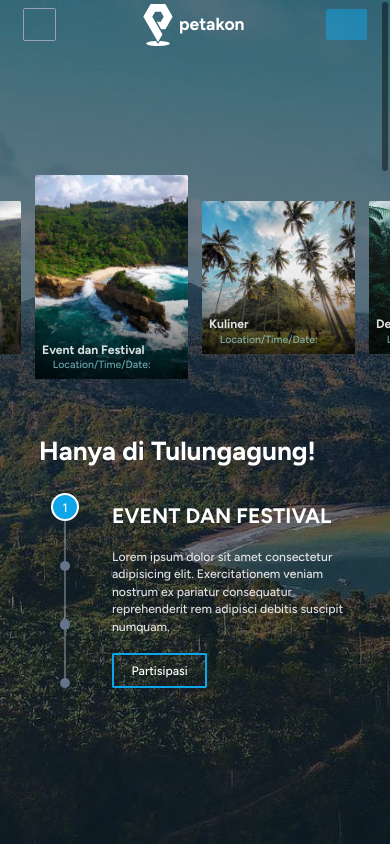
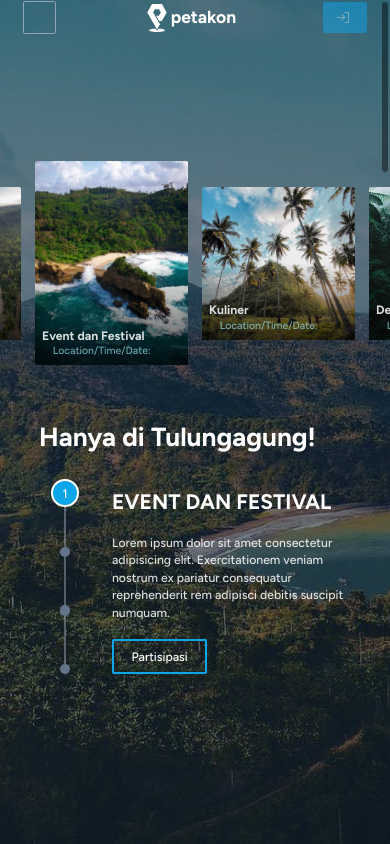
Before and after one commit to TulungPetakon/petakon, a SvelteKit app: page / in a window 390 px wide. Built offline with nearby package versions, Linux system fonts and the light colour scheme.

Commit message:
Active Page Indicator

```diff
--- a/src/components/menu/NavBar.svelte
+++ b/src/components/menu/NavBar.svelte
@@ -1,4 +1,5 @@
 <script>
+	import { page } from '$app/stores';
 	import { scrollTop } from '$lib/stores/app-stores.svelte.js';
 	import navLinks from './navlink';
 	import Brand from '$comp/icons/Brand.svelte';
@@ -26,7 +27,7 @@
 
 	<h1 class="font-bold text-xl py-1 group-[.active]:text-black transition-all">
 		<a href="/" class=" flex items-center">
-			<div class="w-12 inline-block"><Brand mono={$scrollTop < 1 && !solidBG} /></div>
+			<div class="w-8 inline-block"><Brand mono={$scrollTop < 1 && !solidBG} /></div>
 			<span>petakon</span>
 		</a>
 	</h1>
@@ -35,9 +36,9 @@
 		{#each navLinks as { href, title, icon }}
 			<a
 				{href}
-				class="hidden lg:inline-flex py-5 mx-3 after:bg-white after:w-full after:scale-x-0 after:h-[.15rem] relative after:absolute after:bottom-0 after:left-0 after:rounded-t-md hover:after:scale-x-100 after:transition-transform after:duration-300 group-[.active]:after:pk-bg transition-all group-[.active]:text-black"
+				class="hidden lg:inline-flex py-5 mx-3 after:bg-white after:w-full after:scale-x-0 after:h-[.15rem] relative after:absolute after:bottom-0 after:left-0 after:rounded-t-md hover:after:scale-x-100 has-[.isOpen]:after:scale-x-100 after:transition-transform after:duration-300 group-[.active]:after:pk-bg transition-all group-[.active]:text-black"
 			>
-				<span> <i class="fasl {icon}"></i> {title} </span>
+				<span class:isOpen={href === $page.route.id}> <i class="fasl {icon}"></i> {title} </span>
 			</a>
 		{/each}
 
@@ -46,7 +47,7 @@
 				disabled
 				class="pk-outline rounded-sm px-4 py-2 disabled:active:scale-100 disabled:cursor-not-allowed active:scale-95 transition-all pk-bg text-white disabled:opacity-50"
 			>
-				<i class="fa-light fa-arrow-right-to-bracket mr-1"></i>
+				<i class="fasl fa-arrow-right-to-bracket mr-1"></i>
 				<span class="hidden md:inline-block"> Masuk/Daftar </span>
 			</button>
 		</div>
```
